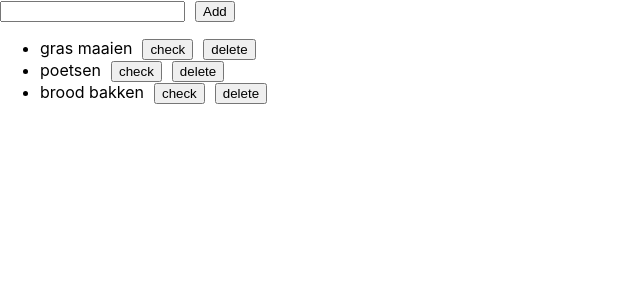
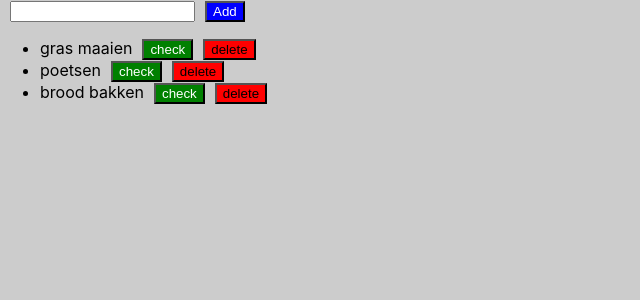
Before and after one commit to Bjorn1973/react_todo_usecontext, a React (Vite) app: page / in a window 1280 px wide. Shown: the top 300 px of the page, without its empty margins (0-640 px from the left). Built offline with nearby package versions, Linux system fonts and the light colour scheme.

Commit message:
a bit of styling

```diff
--- a/src/App.css
+++ b/src/App.css
@@ -1,7 +1,30 @@
+body {
+  background-color: #ccc;
+}
+.input {
+  margin-left: 10px;
+}
+.add {
+  background-color: blue;
+  color: white;
+}
 li {
   width: 300px;
   align-content: space-between;
 }
+.checked {
+  color: red;
+}
+span {
+  margin-right: auto;
+}
 button {
   margin-left: 10px;
 }
+.check {
+  background-color: green;
+  color: white;
+}
+.delete {
+  background-color: red;
+}
--- a/src/components/Form.jsx
+++ b/src/components/Form.jsx
@@ -1,21 +1,24 @@
 import React, { useContext, useState } from 'react';
 import context from '../data';
+import useLocalStorage from "../hooks/useLocalStorage";
 
 const Form = () => {
   const { addTodo } = useContext(context);
   const [input, setInput] = useState('');
+  const [todo,setTodo] = useLocalStorage("todo","")
 
   const handleInputTodo = (e) => {
     e.preventDefault();
     addTodo(input);
+    setTodo(input)
     setInput('');
   };
 
   return (
     <>
       <form onSubmit={handleInputTodo}>
-        <input type='text' value={input} onChange={(e) => setInput(e.target.value)} />
-        <button>Add</button>
+        <input className="input" type='text' value={input} onChange={(e) => setInput(e.target.value)} />
+        <button className='add'>Add</button>
       </form>
     </>
   );
--- a/src/components/TodoListItem.jsx
+++ b/src/components/TodoListItem.jsx
@@ -7,8 +7,8 @@ const TodoListItem = ({ id, name, checked }) => {
   return (
     <li className={checked ? 'checked' : ''}>
       <span>{name}</span>
-      <button onClick={() => toggleTodo(id)}>{checked ? 'uncheck' : 'check'}</button>
-      <button onClick={() => deleteTodo(id)}>delete</button>
+      <button className="check" onClick={() => toggleTodo(id)}>{checked ? 'uncheck' : 'check'}</button>
+      <button className="delete" onClick={() => deleteTodo(id)}>delete</button>
     </li>
   );
 };
```
